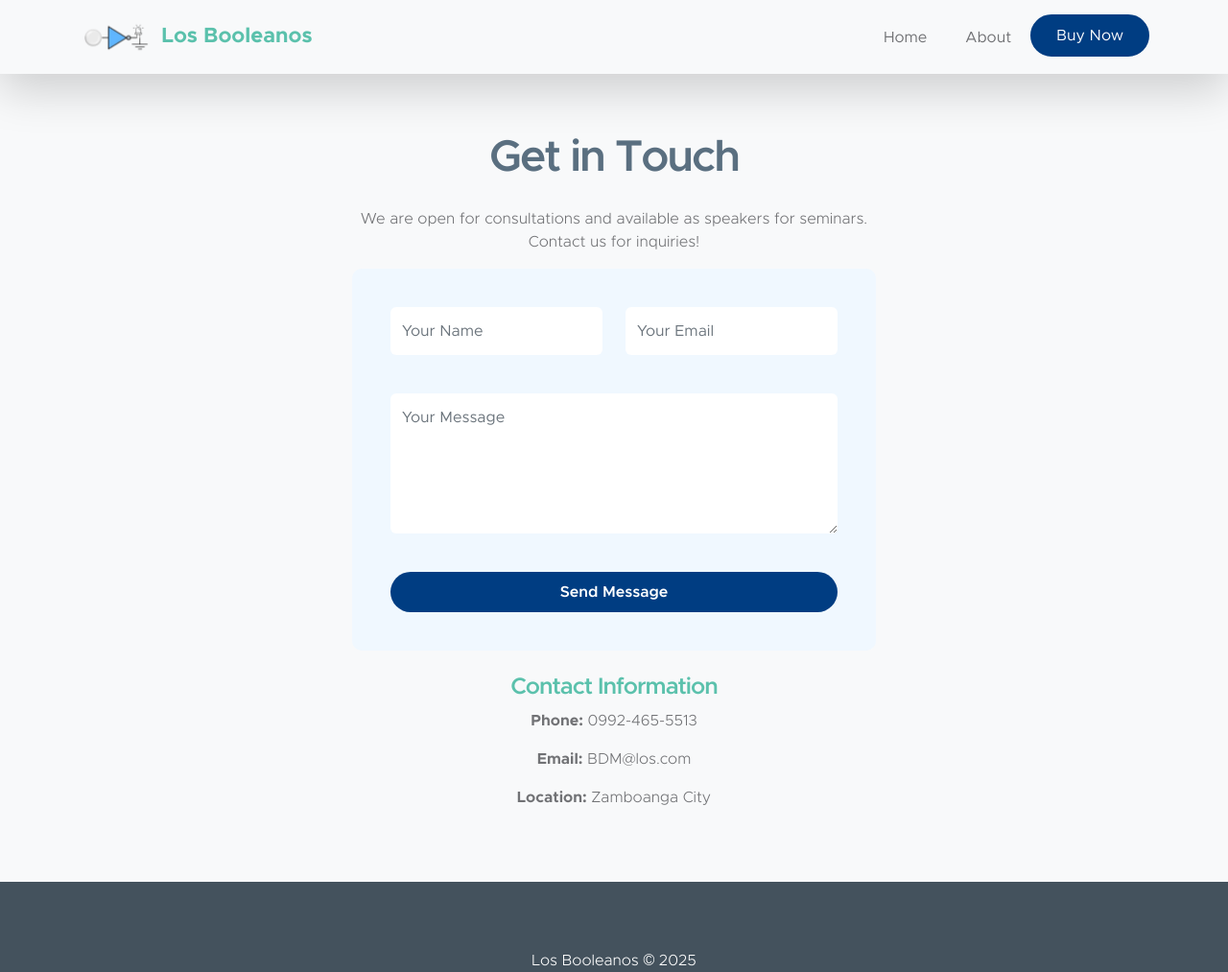
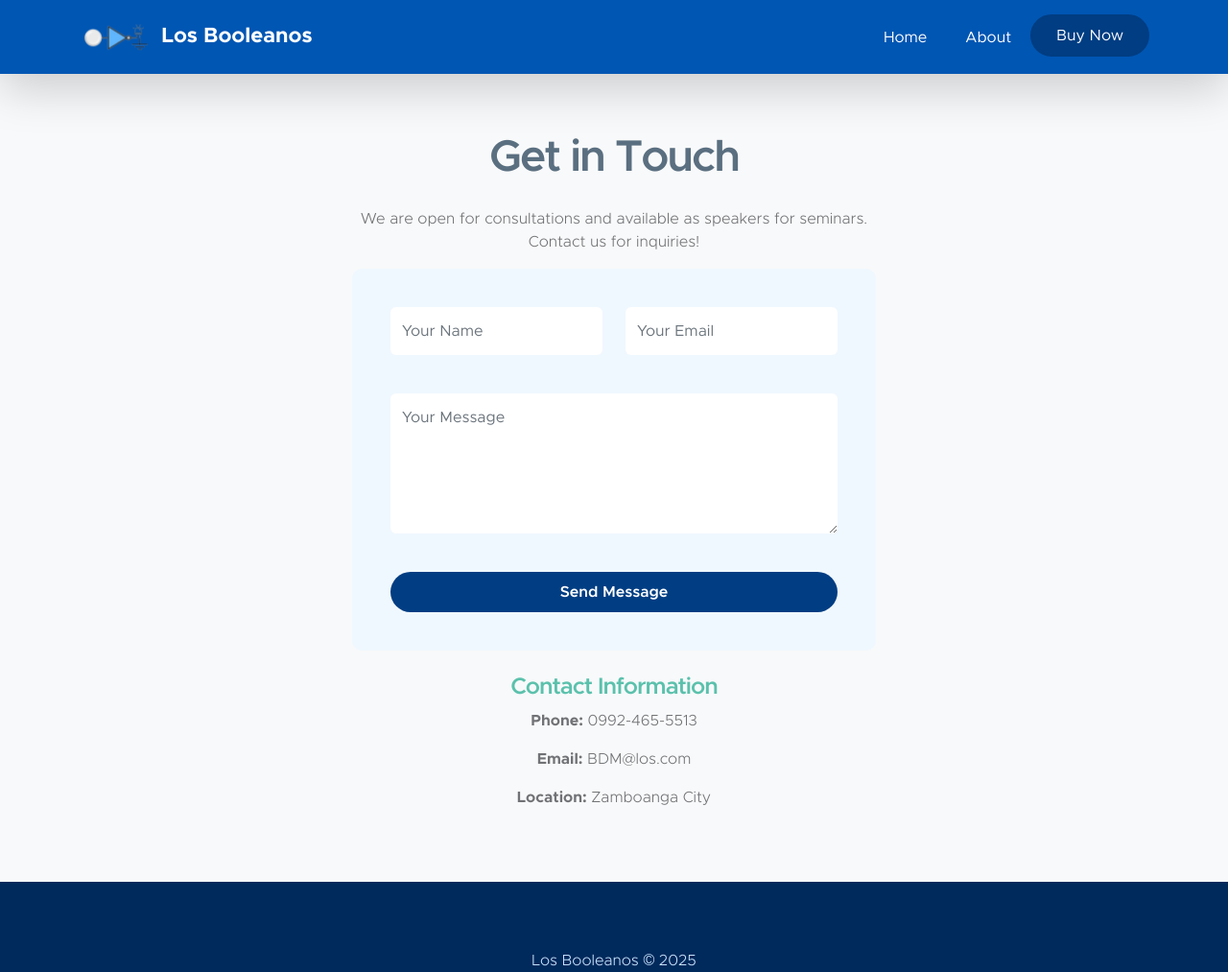
Before and after one commit to losbooleanos/losbooleanos.github.io, a plain HTML site: page contact.html in a window 1280 px wide. Shown: the whole page at 96% size. Drawn offline with Linux system fonts and the light colour scheme.

Commit message:
improve contact hmtl

```diff
--- a/contact.html
+++ b/contact.html
@@ -10,6 +10,21 @@
     <link href="css/bootstrap-icons.css" rel="stylesheet">
     <link href="css/templatemo-kind-heart-charity.css" rel="stylesheet">
     <style>
+        .navbar.bg-light {
+            background-color: #0056b3 !important; /* Darker blue for navbar */
+        }
+        .navbar .nav-link {
+            color: white !important;
+        }
+        .navbar .nav-link:hover {
+            color: #cce5ff !important; /* Light blue hover */
+        }
+        .navbar-brand span {
+            color: white !important;
+        }
+        .navbar-brand span small {
+            color: #e6f0ff !important; /* Lighter blue for "An Innovative Product" */
+        }
         .contact-section {
             background-color: #f8f9fa;
             padding: 60px 0;
@@ -22,6 +37,20 @@
         .custom-btn:hover {
             background-color: #002a5c !important;
             border-color: #002a5c !important;
+        }
+        .site-footer {
+            background-color: #002a5c !important; /* Darker blue for footer */
+        }
+        .site-footer .text-white,
+        .site-footer .site-footer-link,
+        .site-footer h5 {
+            color: #cce5ff !important; /* Light blue text for all footer text */
+        }
+        .site-footer-bottom {
+            background-color: #001f47 !important; /* Darker blue for footer bottom */
+        }
+        .site-footer-bottom .text-white {
+            color: #cce5ff !important; /* Ensure footer bottom text matches */
         }
     </style>
 </head>
```
